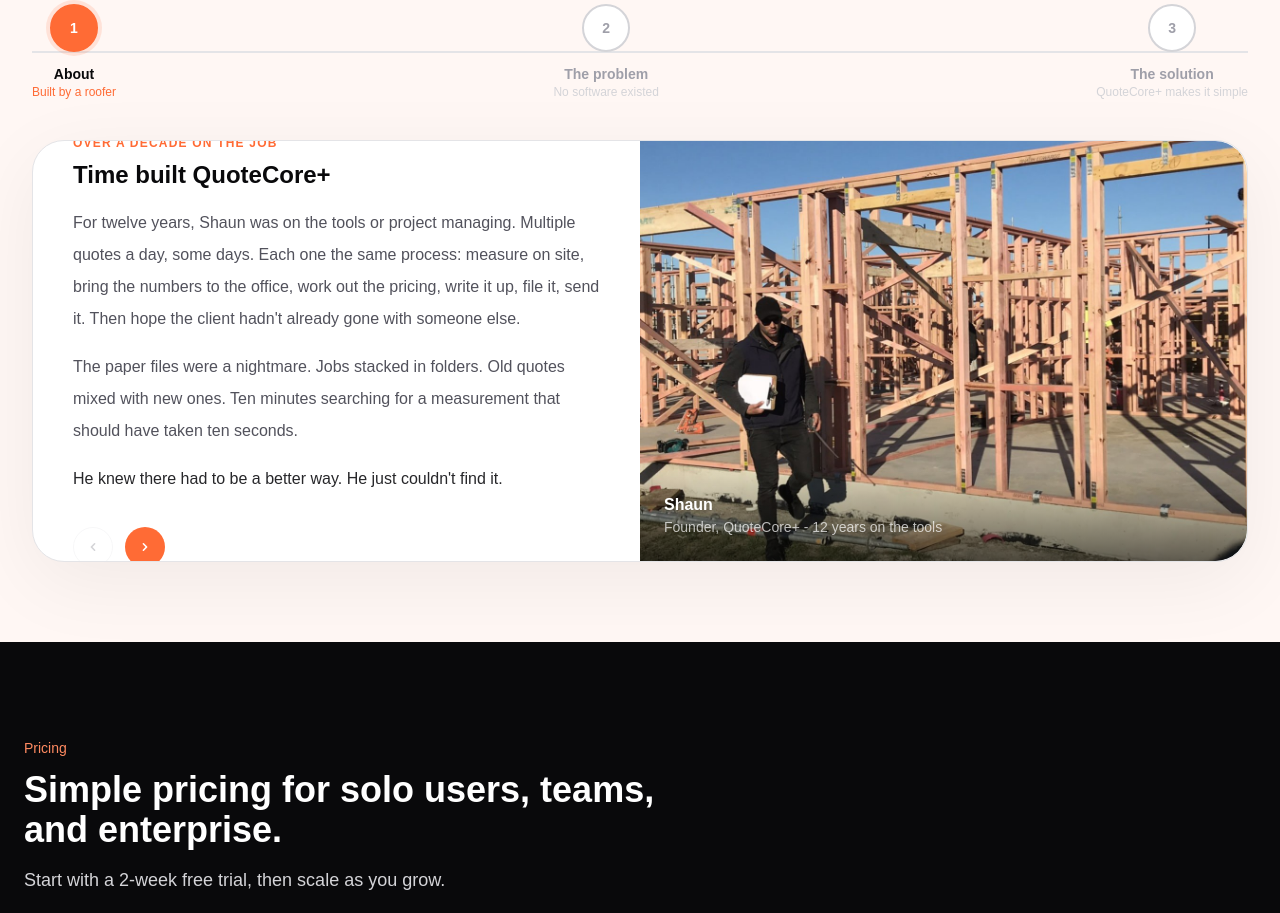
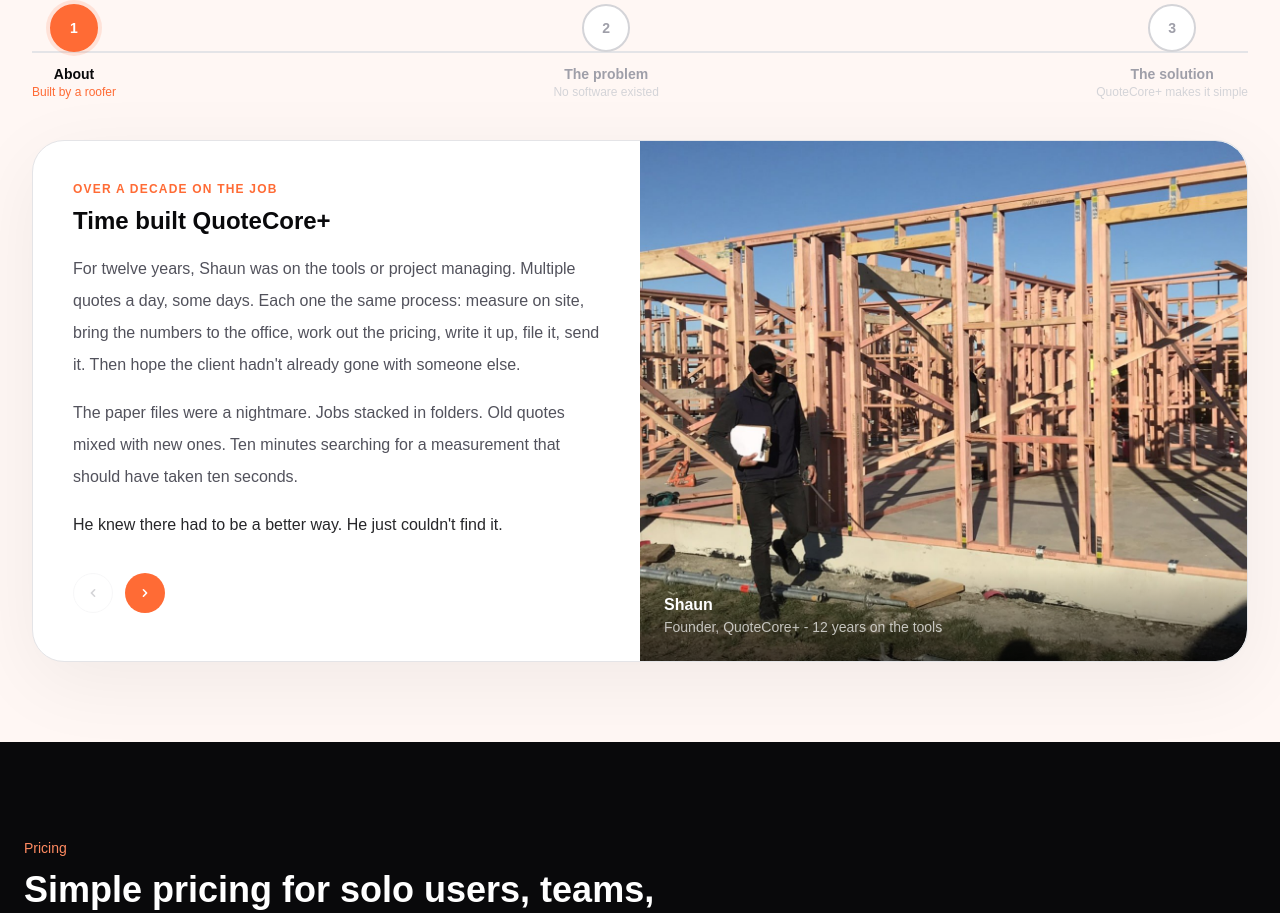
Before and after one commit to barrytheai/quotecore, a Next.js app: page / in a window 1280 px wide. Shown: the part 2514-3427 px from the top of the page. Built offline with nearby package versions, Linux system fonts and the light colour scheme.

Commit message:
fix: founder panels all rendered simultaneously - no height shift, no scroll

```diff
--- a/app/page.tsx
+++ b/app/page.tsx
@@ -505,42 +505,56 @@
 
               {/* Content panel */}
               <div className="mt-10 overflow-hidden rounded-[2rem] border border-zinc-200 bg-white shadow-[0_20px_80px_rgba(0,0,0,0.06)]">
-                <div className="grid lg:grid-cols-2" style={{height: "420px"}}>
+                <div className="grid lg:grid-cols-2" style={{minHeight: "520px"}}>
                   {/* Text */}
-                  <div className="flex flex-col justify-center overflow-y-auto p-10">
-                    {activeFounderStep === 0 && (
-                      <>
-                        <p className="text-xs font-semibold uppercase tracking-widest text-[#FF6B35]">Over a decade on the job</p>
-                        <h3 className="mt-2 text-2xl font-semibold">Time built QuoteCore+</h3>
-                        <div className="mt-4 space-y-4 leading-8 text-zinc-600">
+                  <div className="relative p-10">
+                    {/* All panels rendered, only active one visible - prevents height shift */}
+                    {[
+                      {
+                        label: "Over a decade on the job",
+                        title: "Time built QuoteCore+",
+                        content: (
+                          <div className="space-y-4 leading-8 text-zinc-600">
                             <p>For twelve years, Shaun was on the tools or project managing. Multiple quotes a day, some days. Each one the same process: measure on site, bring the numbers to the office, work out the pricing, write it up, file it, send it. Then hope the client hadn't already gone with someone else.</p>
                             <p>The paper files were a nightmare. Jobs stacked in folders. Old quotes mixed with new ones. Ten minutes searching for a measurement that should have taken ten seconds.</p>
                             <p className="font-medium text-zinc-800">He knew there had to be a better way. He just couldn't find it.</p>
                           </div>
-                      </>
-                    )}
-                    {activeFounderStep === 1 && (
-                      <>
-                        <p className="text-xs font-semibold uppercase tracking-widest text-[#FF6B35]">The gap in the market</p>
-                        <h3 className="mt-2 text-2xl font-semibold">The software that didn't exist</h3>
-                        <div className="mt-4 space-y-4 leading-8 text-zinc-600">
+                        ),
+                      },
+                      {
+                        label: "The gap in the market",
+                        title: "The software that didn't exist",
+                        content: (
+                          <div className="space-y-4 leading-8 text-zinc-600">
                             <p>The tools available were either generic - built for "trades" and completely misunderstanding how a roofer actually prices a job - or so complex they needed a trained estimator to operate them.</p>
                             <p>Nothing knew the difference between a hip and a valley. Nothing could take his measurements and turn them into a professional quote without two hours of reformatting.</p>
                             <p className="font-medium text-zinc-800">That software didn't exist. So he built it.</p>
                           </div>
-                      </>
-                    )}
-                    {activeFounderStep === 2 && (
-                      <>
-                        <p className="text-xs font-semibold uppercase tracking-widest text-[#FF6B35]">Why it matters</p>
-                        <h3 className="mt-2 text-2xl font-semibold">Built from the inside out</h3>
-                        <div className="mt-4 space-y-4 leading-8 text-zinc-600">
+                        ),
+                      },
+                      {
+                        label: "Why it matters",
+                        title: "Built from the inside out",
+                        content: (
+                          <div className="space-y-4 leading-8 text-zinc-600">
                             <p>QuoteCore+ isn't built by developers who interviewed a few roofers. It's built by someone who lived the problem for over a decade. Every feature exists because someone who spent twelve years roofing decided it should.</p>
                             <p>Before launch, it was tested by working roofers across the industry - contractors who quoted real jobs through the platform and gave honest feedback on what wasn't good enough.</p>
                             <p className="font-medium text-zinc-800">The result is a quoting tool that thinks the way a roofer thinks - because it was built by one.</p>
                           </div>
-                      </>
-                    )}
+                        ),
+                      },
+                    ].map((panel, i) => (
+                      <div
+                        key={i}
+                        className={`flex flex-col justify-center transition-opacity duration-300 ${
+                          i === activeFounderStep ? "relative opacity-100" : "absolute inset-0 p-10 opacity-0 pointer-events-none"
+                        }`}
+                      >
+                        <p className="text-xs font-semibold uppercase tracking-widest text-[#FF6B35]">{panel.label}</p>
+                        <h3 className="mt-2 text-2xl font-semibold">{panel.title}</h3>
+                        <div className="mt-4">{panel.content}</div>
+                      </div>
+                    ))}
                     <div className="mt-8 flex gap-3">
                       <button type="button" onClick={() => setActiveFounderStep((p) => Math.max(0, p - 1))} disabled={activeFounderStep === 0} className="inline-flex h-10 w-10 items-center justify-center rounded-full border border-zinc-200 bg-white text-zinc-500 transition-colors hover:bg-zinc-50 disabled:opacity-30">
                         <svg className="h-4 w-4" viewBox="0 0 20 20" fill="currentColor"><path fillRule="evenodd" d="M12.707 5.293a1 1 0 010 1.414L9.414 10l3.293 3.293a1 1 0 01-1.414 1.414l-4-4a1 1 0 010-1.414l4-4a1 1 0 011.414 0z" clipRule="evenodd" /></svg>
@@ -551,7 +565,7 @@
                     </div>
                   </div>
                   {/* Photo */}
-                  <div className="relative hidden overflow-hidden rounded-r-[2rem] lg:block" style={{height: "420px"}}>
+                  <div className="relative hidden overflow-hidden rounded-r-[2rem] lg:block">
                     <img src="/shaun.jpg" alt="Shaun, founder of QuoteCore+" className="h-full w-full object-cover" />
                     <div className="absolute bottom-0 left-0 right-0 bg-gradient-to-t from-black/60 to-transparent p-6">
                       <p className="font-semibold text-white">Shaun</p>
```
Lines whose indentation alone changed are shown as unchanged.
